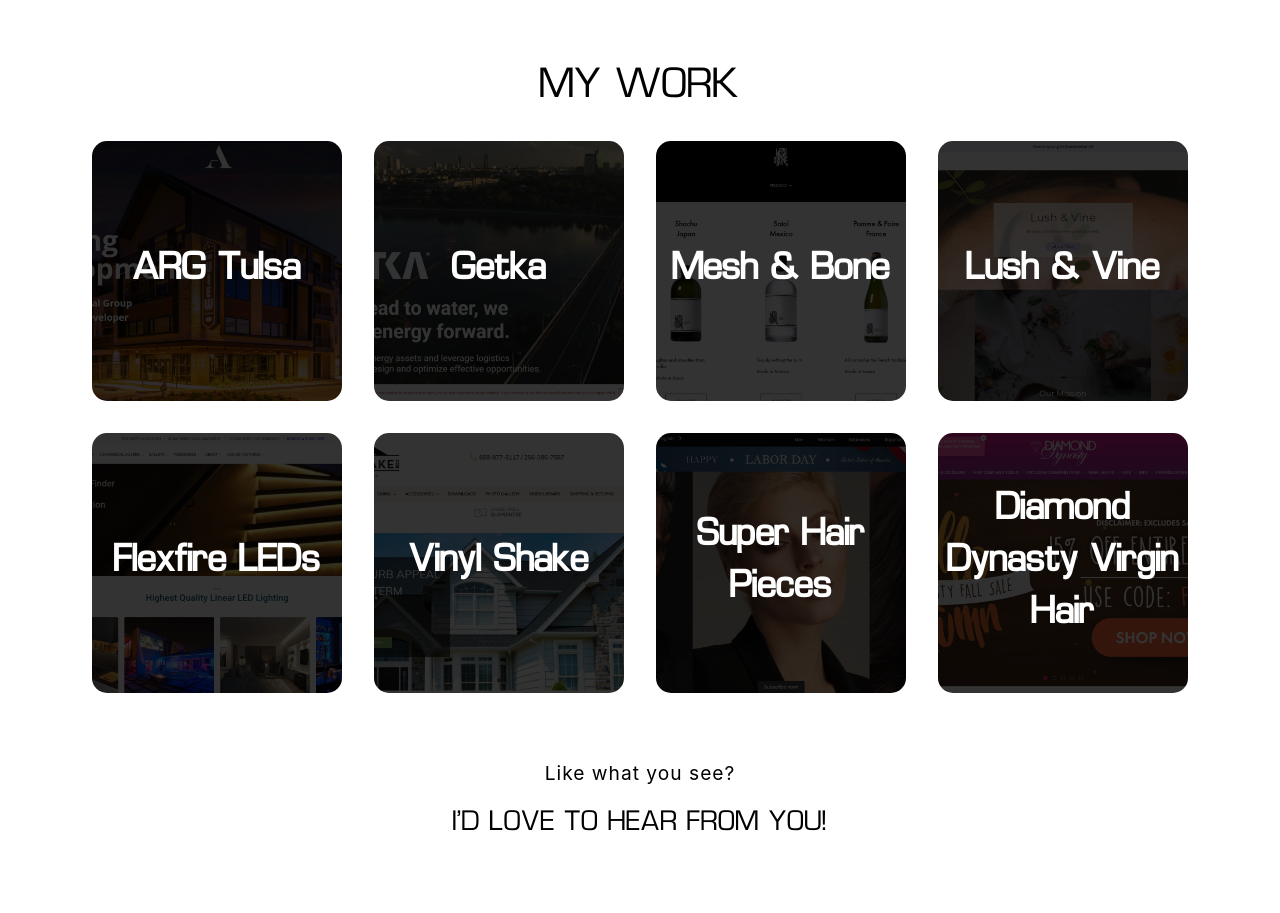
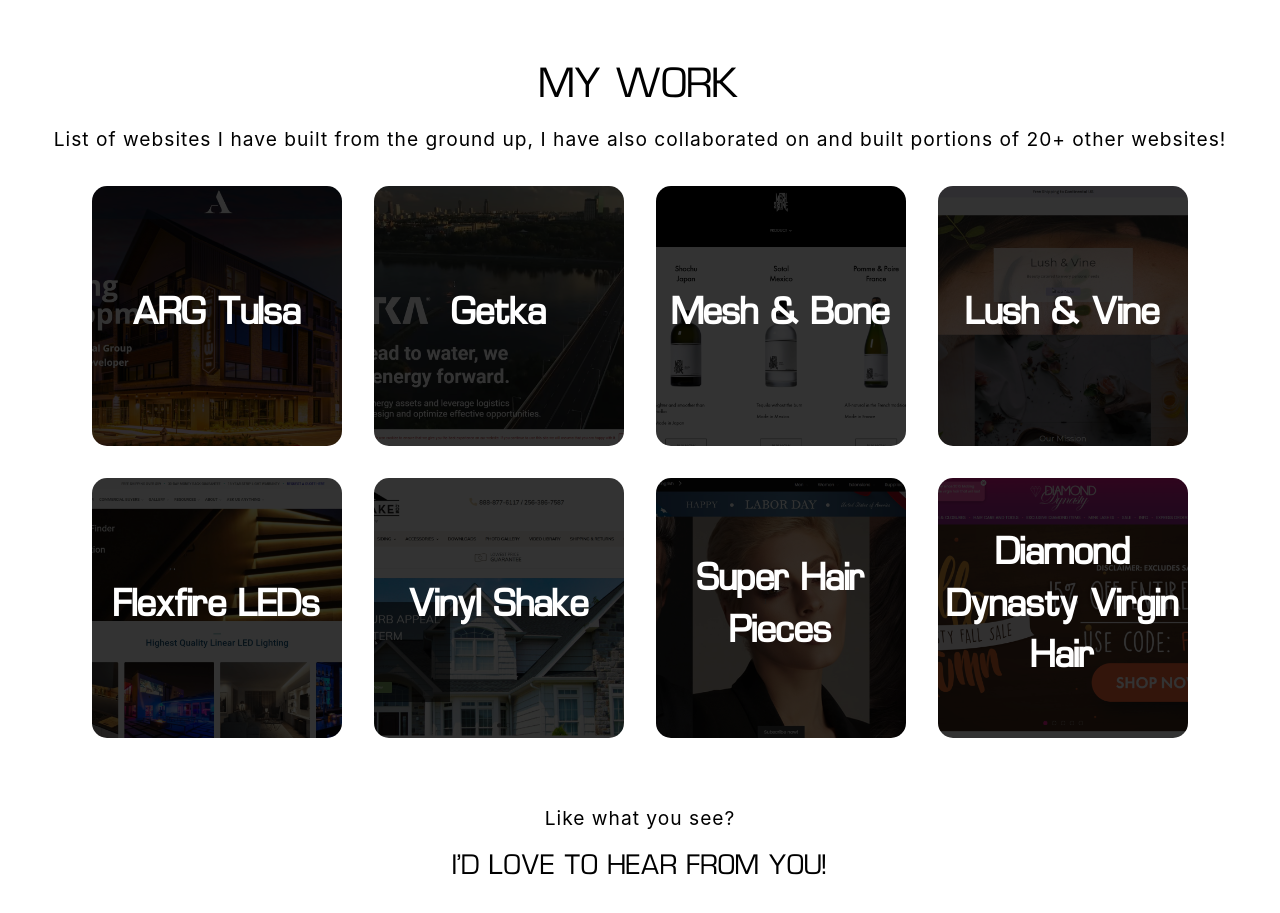
Before and after one commit to CBHCODING/CBHCODING.github.io, a plain HTML site: page index.html in a window 1280 px wide. Shown: the part 1480-2393 px from the top of the page. Drawn offline with nearby package versions, Linux system fonts and the light colour scheme.

Commit message:
text added

```diff
--- a/index.html
+++ b/index.html
@@ -86,6 +86,7 @@
   <div id="work" class="section">
     <div class="col-md-12">
       <h1 class='work-section-title'>My Work</h1>
+      <p style='text-align: center;'>List of websites I have built from the ground up, I have also collaborated on and built portions of 20+ other websites!</p>
     </div>
     <div class='col-md-12 work-holder'>
       <div class='work-holder-element' style="background-image: url('images/arg.jpg')">
```
Also changed, not shown: css/style.css (line endings or trailing spaces).
